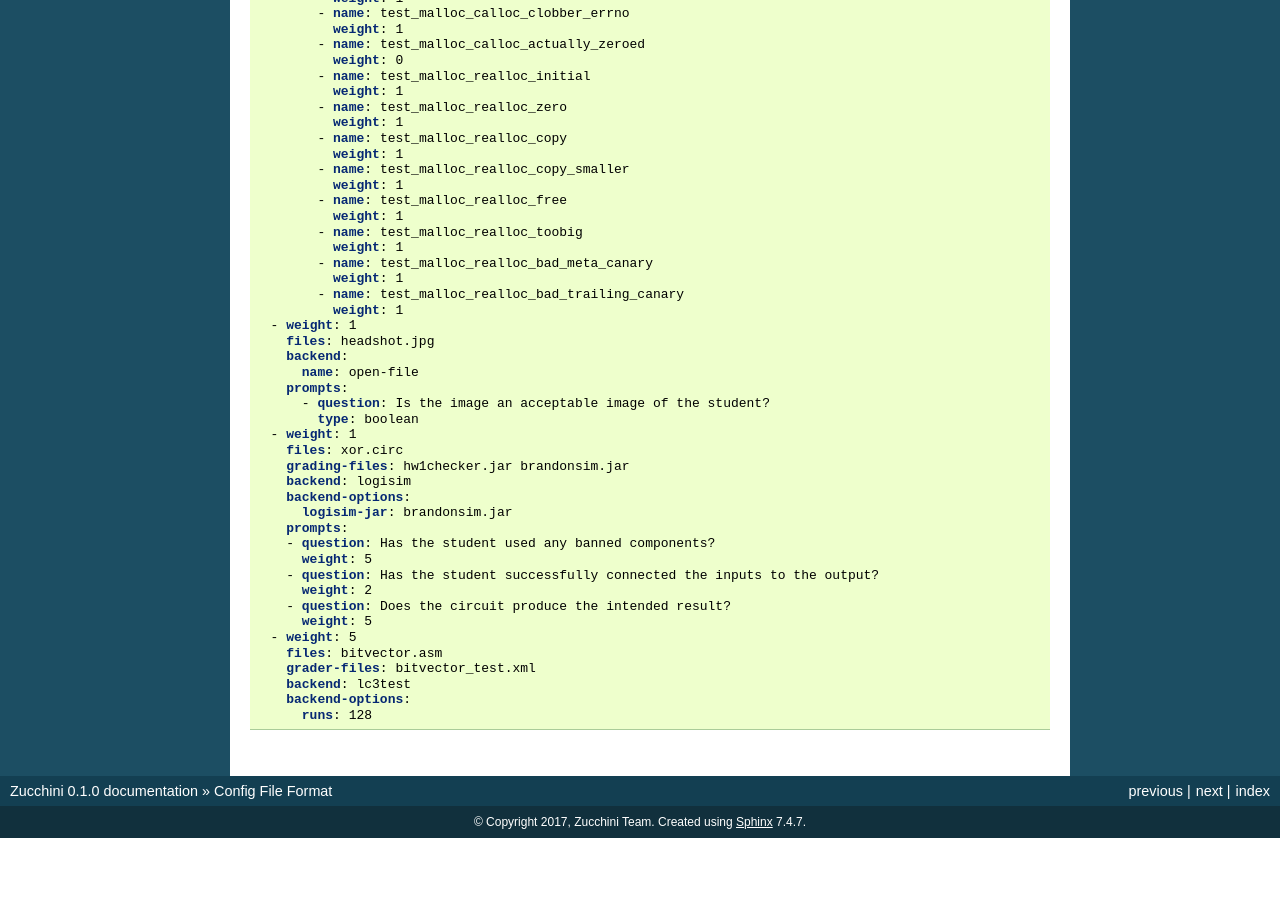
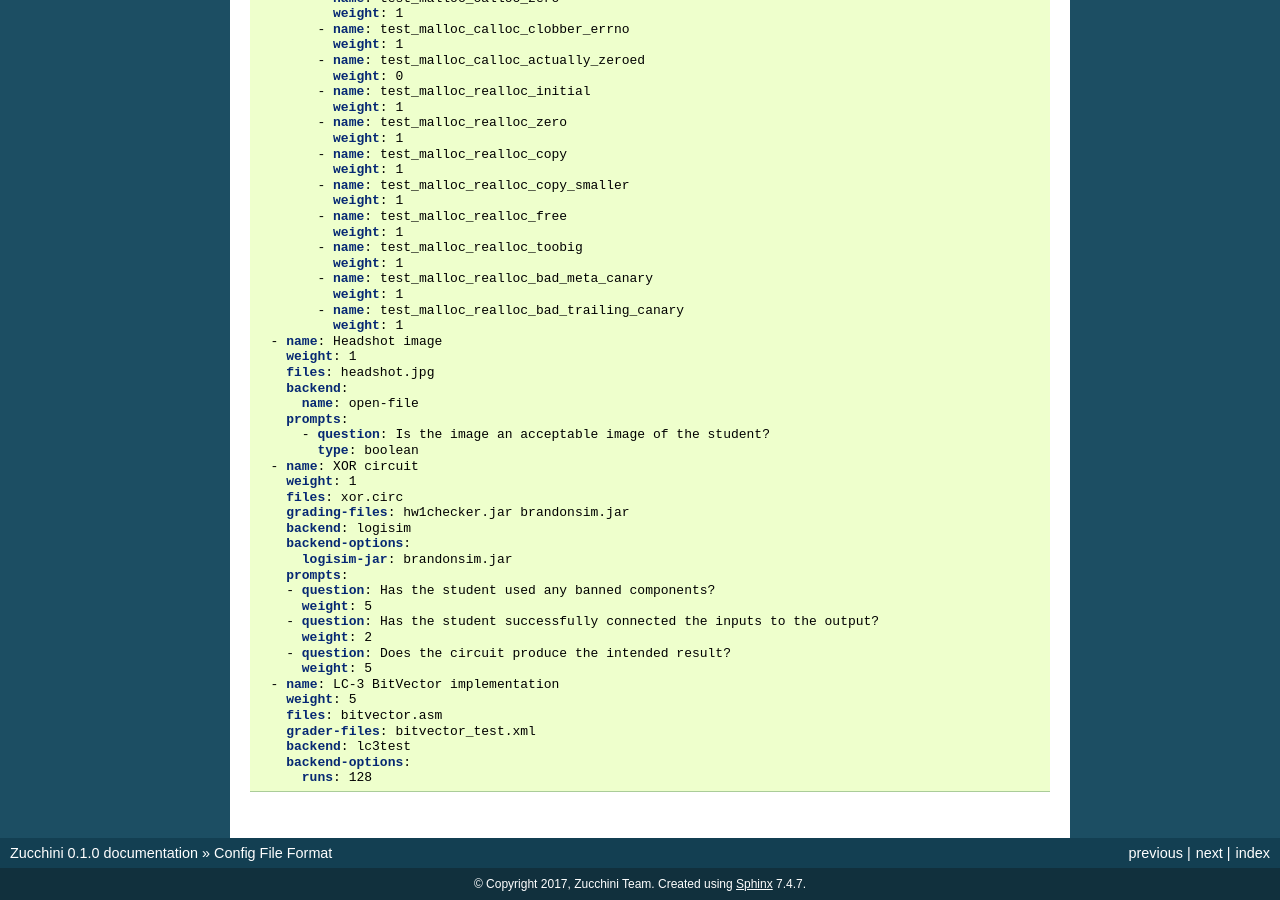
Before and after one commit to zucchini/zucchini, a Sphinx documentation site: the page built from docs/config-files.rst, in a window 1280 px wide and 900 px high, scrolled down 1444 px. Built offline with Sphinx 7.4.7, drawn with Linux system fonts in a browser that asks for light colours; pages that are not in the unit, such as notebooks, are missing from menus; before the commit the page ends 2282 px from its top, so only the background shows below that; some of the changed text lies outside the part shown.

Commit message:
config-files: Add name to each component

```diff
--- a/docs/config-files.rst
+++ b/docs/config-files.rst
@@ -110,14 +111,16 @@ Component configuration:
               weight: 1
             - name: test_malloc_realloc_bad_trailing_canary
               weight: 1
-      - weight: 1
+      - name: Headshot image
+        weight: 1
         files: headshot.jpg
         backend:
           name: open-file
         prompts:
           - question: Is the image an acceptable image of the student?
             type: boolean
-      - weight: 1
+      - name: XOR circuit
+        weight: 1
         files: xor.circ
         grading-files: hw1checker.jar brandonsim.jar
         backend: logisim
@@ -130,7 +133,8 @@ Component configuration:
           weight: 2
         - question: Does the circuit produce the intended result?
           weight: 5
-      - weight: 5
+      - name: LC-3 BitVector implementation
+        weight: 5
         files: bitvector.asm
         grader-files: bitvector_test.xml
         backend: lc3test
```
Also changed, not shown: other parts of docs/config-files.rst (+3 -2 lines).
